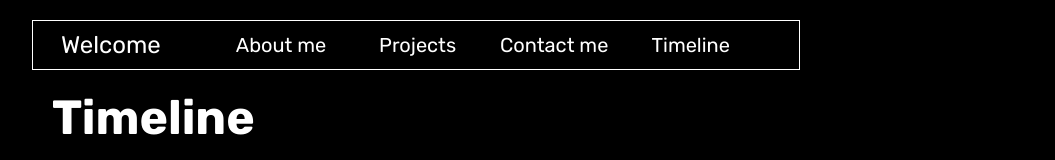
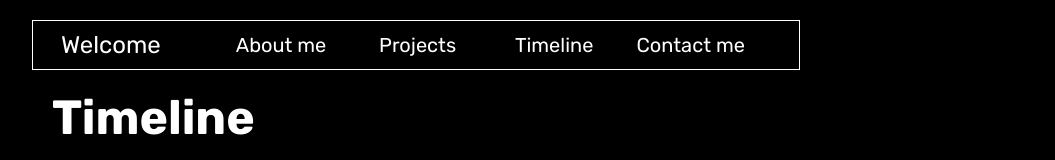
Before and after one commit to yorch-JMG/portfolio, a Next.js app: page /timeline in a window 1280 px wide. Shown: the top 160 px of the page, without its empty margins (224-1279 px from the left). Built offline with nearby package versions, Linux system fonts and the light colour scheme.

Commit message:
navbars link reorder

```diff
--- a/components/navbars/index.js
+++ b/components/navbars/index.js
@@ -53,20 +53,20 @@ export const Navbars = ({backgroundYellow}) => {
               Projects
             </motion.a>
           </Link>
+          <Link href="/timeline">
+            <motion.a
+              href="#"
+              whileHover={{scale: 1.05}}
+              className="w-full md:flex lg:flex justify-center text-center">
+              Timeline
+            </motion.a>
+          </Link>
           <Link href="/contact-me">
             <motion.a
               href="#"
               whileHover={{scale: 1.05}}
               className="w-full md:flex lg:flex justify-center text-center">
               Contact me
-            </motion.a>
-          </Link>
-          <Link href="/timeline">
-            <motion.a
-              href="#"
-              whileHover={{scale: 1.05}}
-              className="w-full md:flex lg:flex justify-center text-center">
-              Timeline
             </motion.a>
           </Link>
         </ul>
```
